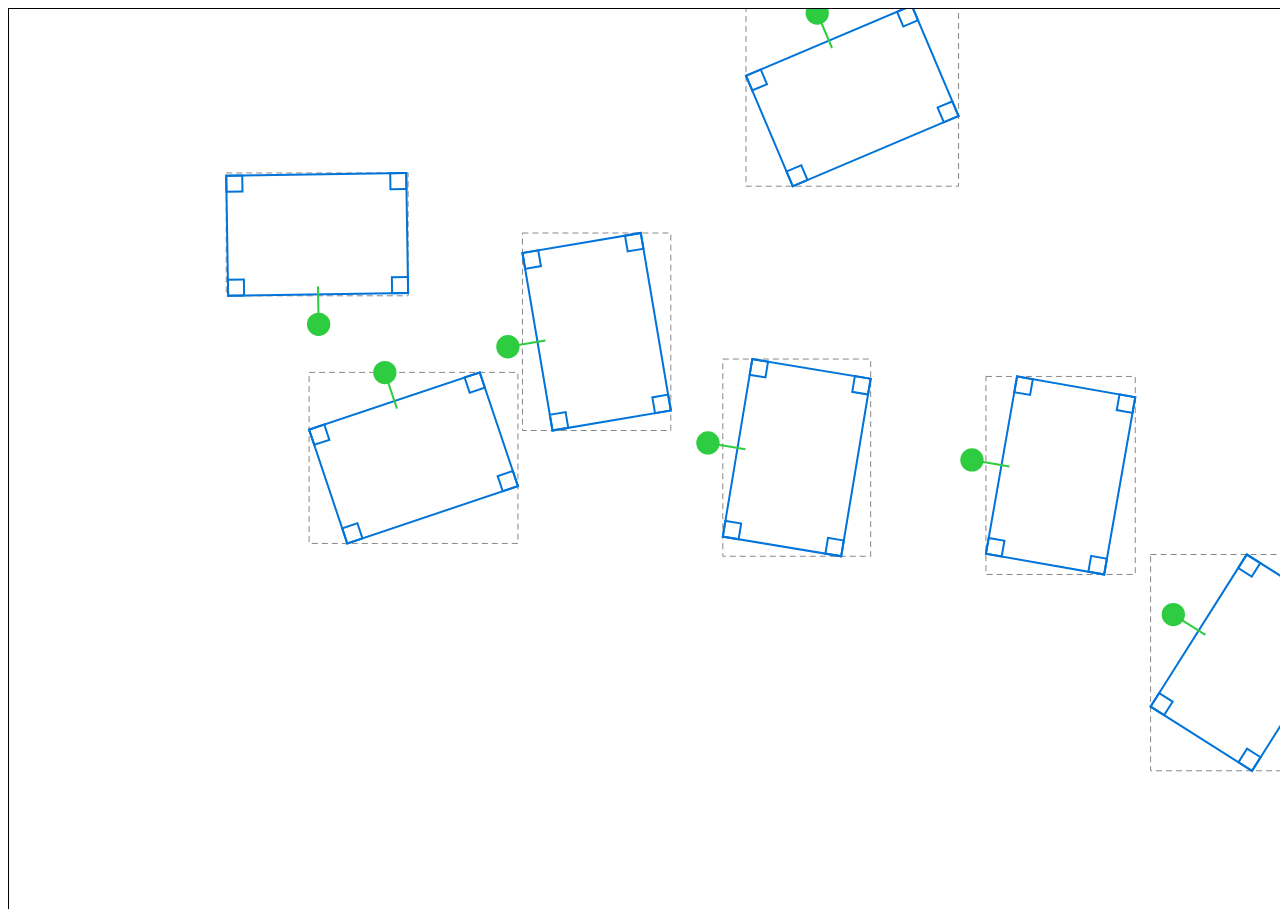
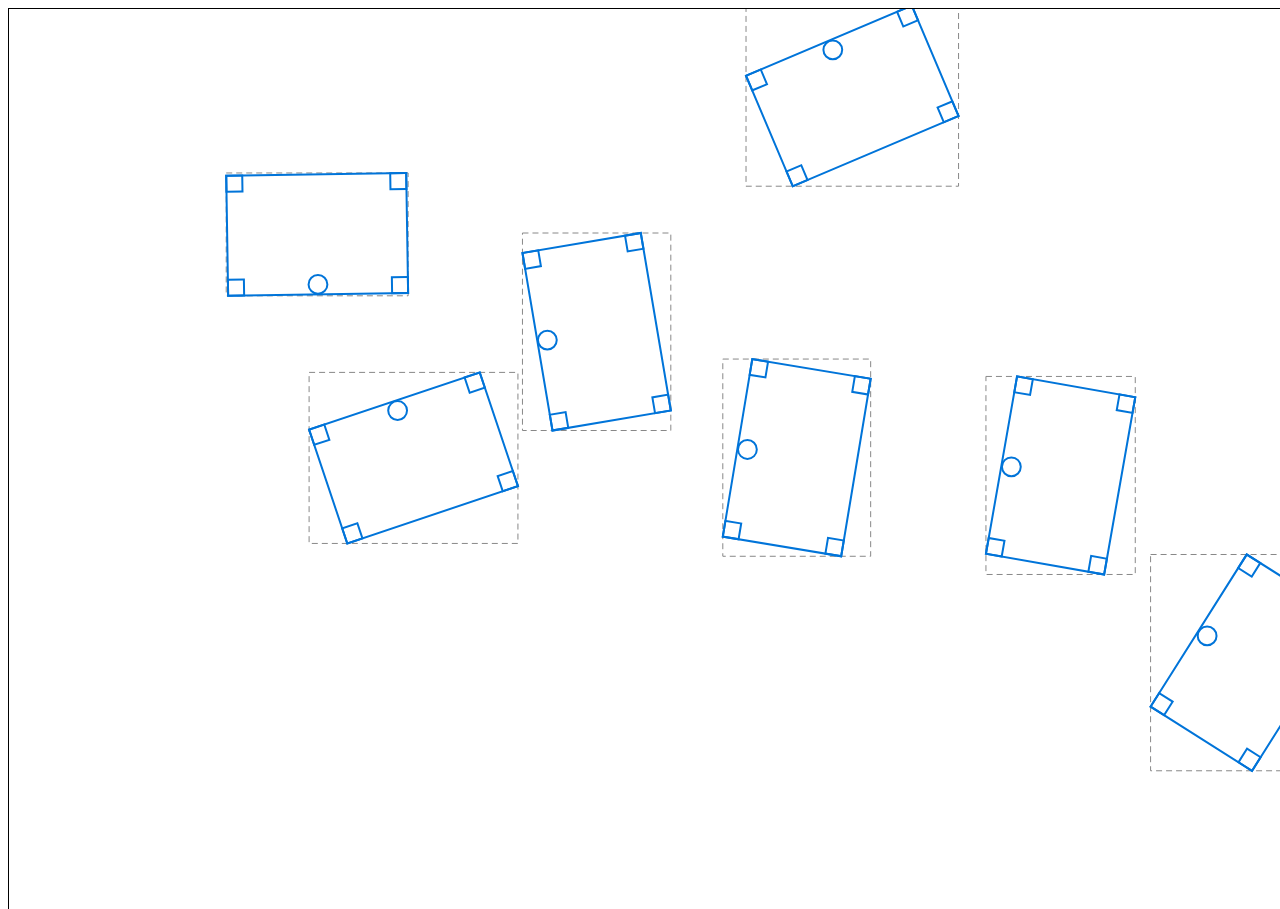
Before and after one commit to csurgay/collision, a plain HTML site: page index.html in a window 1280 px wide. Shown: the top 909 px of the page. Drawn offline with Linux system fonts and the light colour scheme.

Commit message:
Rotate handle inside

```diff
--- a/index.html
+++ b/index.html
@@ -37,7 +37,7 @@
                 angle: r.angle // store angle for handle orientation
             };
         });
-        const midTop = rotatePoint({ x: 0, y: -hh - 30 }, r.angle);
+        const midTop = rotatePoint({ x: 0, y: -hh + 10 }, r.angle);
         return [
             corners[0],
             corners[1],
@@ -164,17 +164,8 @@
             // Draw rotation handle (circle)
             const rot = handles[4];
             ctx.beginPath();
-            ctx.arc(rot.x, rot.y, handleSize / 1.5, 0, Math.PI * 2);
-            ctx.fillStyle = '#2ECC40';
-            ctx.fill();
-            ctx.strokeStyle = '#2ECC40';
-            ctx.stroke();
-
-            // Draw line from top edge to rotation handle
-            ctx.beginPath();
-            ctx.moveTo((handles[0].x + handles[1].x) / 2, (handles[0].y + handles[1].y) / 2);
-            ctx.lineTo(rot.x, rot.y);
-            ctx.strokeStyle = '#2ECC40';
+            ctx.arc(rot.x, rot.y, handleSize / 1.7, 0, Math.PI * 2);
+            ctx.strokeStyle = '#0074D9';
             ctx.stroke();
         });
     }
```
